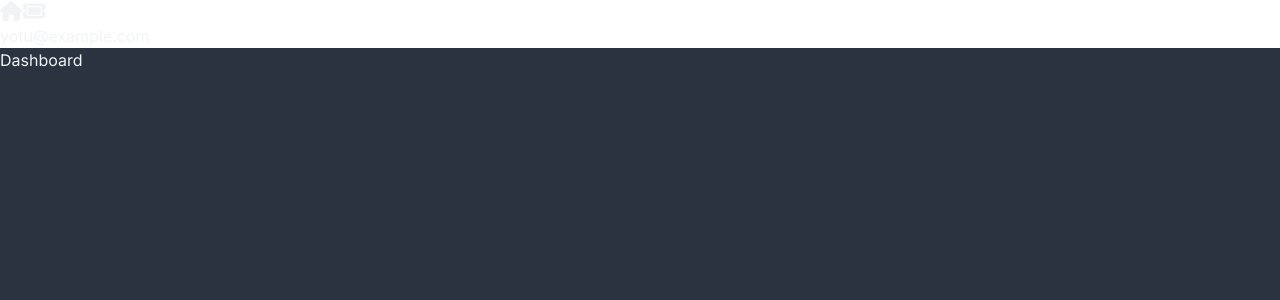
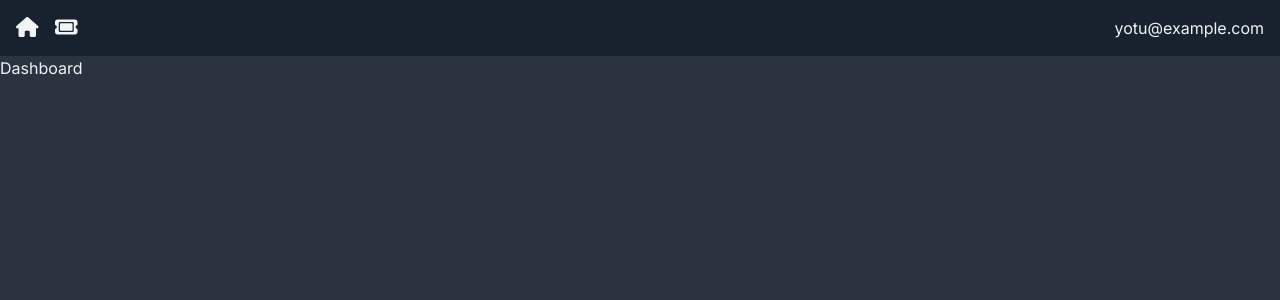
Before and after one commit to ulxsth/next-ticket-app, a Next.js app: page / in a window 1280 px wide. Shown: the top 300 px of the page. Built offline with nearby package versions, Linux system fonts and the light colour scheme.

Commit message:
update: Navに対してcssを反映

```diff
--- a/app/(components)/Nav.js
+++ b/app/(components)/Nav.js
@@ -7,8 +7,8 @@
 
 const Nav = () => {
   return (
-    <nav>
-      <div>
+    <nav className="flex justify-between bg-nav p-4">
+      <div className='flex items-center space-x-4'>
         <Link href="/">
           <FontAwesomeIcon icon={faHome} className="icon" />
         </Link>
```
